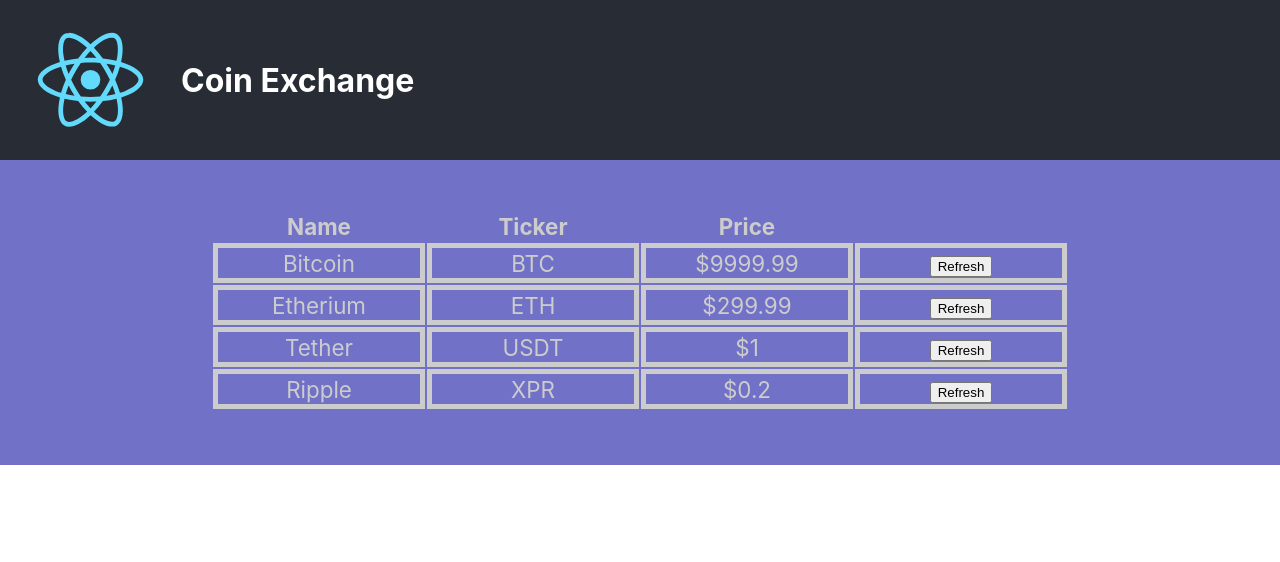
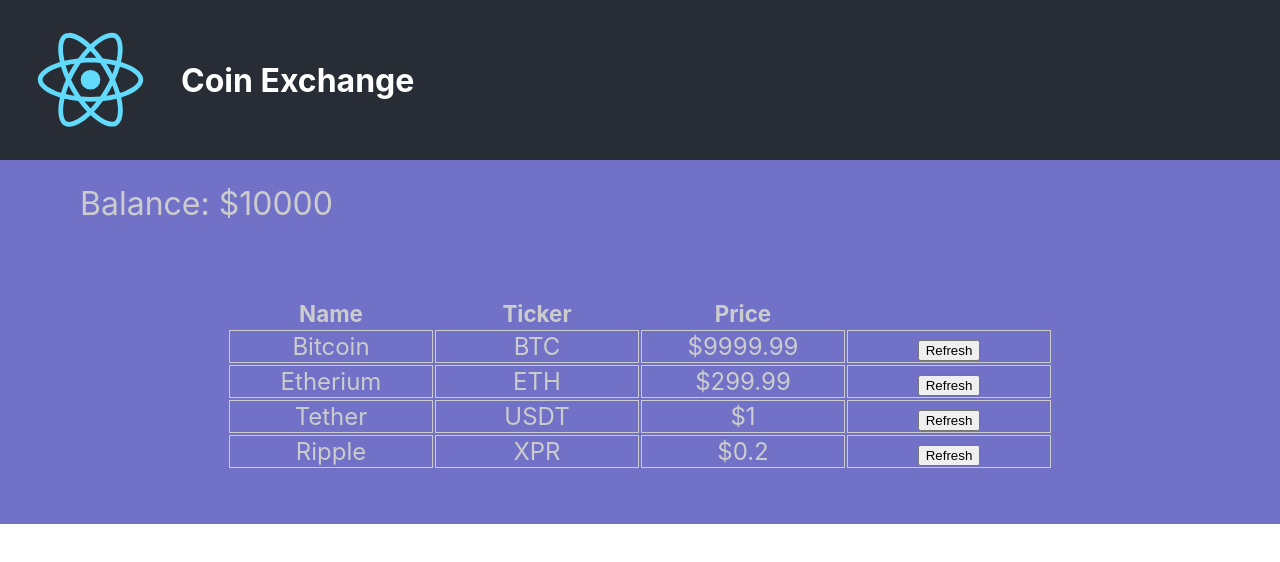
Before and after one commit to dlepine009/.coin-exchange, a React (Create React App) app: page / in a window 1280 px wide. Shown: the top 562 px of the page. Built offline with nearby package versions, Linux system fonts and the light colour scheme.

Commit message:
styled components update

```diff
--- a/package.json
+++ b/package.json
@@ -9,6 +9,7 @@
     "react": "^17.0.2",
     "react-dom": "^17.0.2",
     "react-scripts": "4.0.3",
+    "styled-components": "^5.2.3",
     "web-vitals": "^1.1.1"
   },
   "scripts": {
--- a/src/App.js
+++ b/src/App.js
@@ -2,6 +2,7 @@
 import './App.css';
 import React from 'react';
 import Coin from './components/Coin/Coin';
+import AccountBalance from './components/AccountBalance/AccountBalance.jsx';
 
 
 function App() {
@@ -14,6 +15,7 @@
           Coin Exchange
         </h1>
       </header>
+      <AccountBalance amount={10000} />
       <table className="coin-table">
         <thead>
           <tr>
--- a/src/Card.js
+++ b/src/Card.js
@@ -0,0 +1 @@
+import moduleName from 'module'
--- a/src/components/Coin/Coin.css
+++ b/src/components/AccountBalance/AccountBalance.css
@@ -1,4 +1,4 @@
-.coin-row td {
+.balance {
     border: 5px solid #cccccc;
     width: 25vh;
 }
--- /dev/null
+++ b/src/components/AccountBalance/AccountBalance.jsx
@@ -0,0 +1,29 @@
+import React, { Component } from 'react';
+import PropTypes from 'prop-types';
+//import './AccountBalance.css'
+import styled from 'styled-components'
+
+const Section = styled.section`
+
+    font-size: 2rem;
+    text-align: left;
+    padding: 1.5rem 0 1.5rem 5rem;
+
+`;
+
+export default class AccountBalance extends Component {
+    render() {
+        return (
+            <Section>
+                Balance: ${this.props.amount}
+            </Section>
+        );
+    }
+}
+
+
+
+
+AccountBalance.propTypes = {
+    amount: PropTypes.number.isRequired
+}
--- a/src/components/Coin/Coin.jsx
+++ b/src/components/Coin/Coin.jsx
@@ -1,6 +1,12 @@
 import React, { Component } from 'react'
-import './Coin.css';
 import PropTypes from 'prop-types';
+import styled from 'styled-components'
+
+const Td = styled.td`
+    font-size: 1.5rem;
+    border: 1px solid #cccccc;
+    width: 25vh;
+`;
 
 export default class Coin extends Component {
     constructor(props) {
@@ -10,23 +16,7 @@
         }
         this.handleClick = this.handleClick.bind(this);
     }
-    /*
-    componentDidMount() {
-        const callback = () => {
-            // set the state to a randon value
-            const randomPercentage = 0.995 + Math.random() * 0.01;
-            // DON'T DO THIS:
-            //this.state.price = this.state.price * randomPercentage;
 
-            this.setState(function (oldState) {
-                return {
-                    price: oldState.price * randomPercentage
-                };
-            })
-        }
-        setInterval(callback, 1000);
-    }
-*/
     handleClick(event) {
         //Prevent the default action of submitting the form
         event.preventDefault();
@@ -43,16 +33,16 @@
 
     render() {
         return (
-            <tr className="coin-row">
-                <td>{this.props.name}</td>
-                <td>{this.props.ticker}</td>
-                <td>${this.state.price}</td>
-                <td>
+            <tr>
+                <Td>{this.props.name}</Td>
+                <Td>{this.props.ticker}</Td>
+                <Td>${this.state.price}</Td>
+                <Td>
                     <form action="#" method="POST">
                         <button onClick={this.handleClick}>Refresh</button>
                     </form>
-                </td>
-            </tr>
+                </Td>
+            </tr >
         )
     }
 }
```
Also changed, not shown: 1 other file (tests, documents, lock files or other folders).
